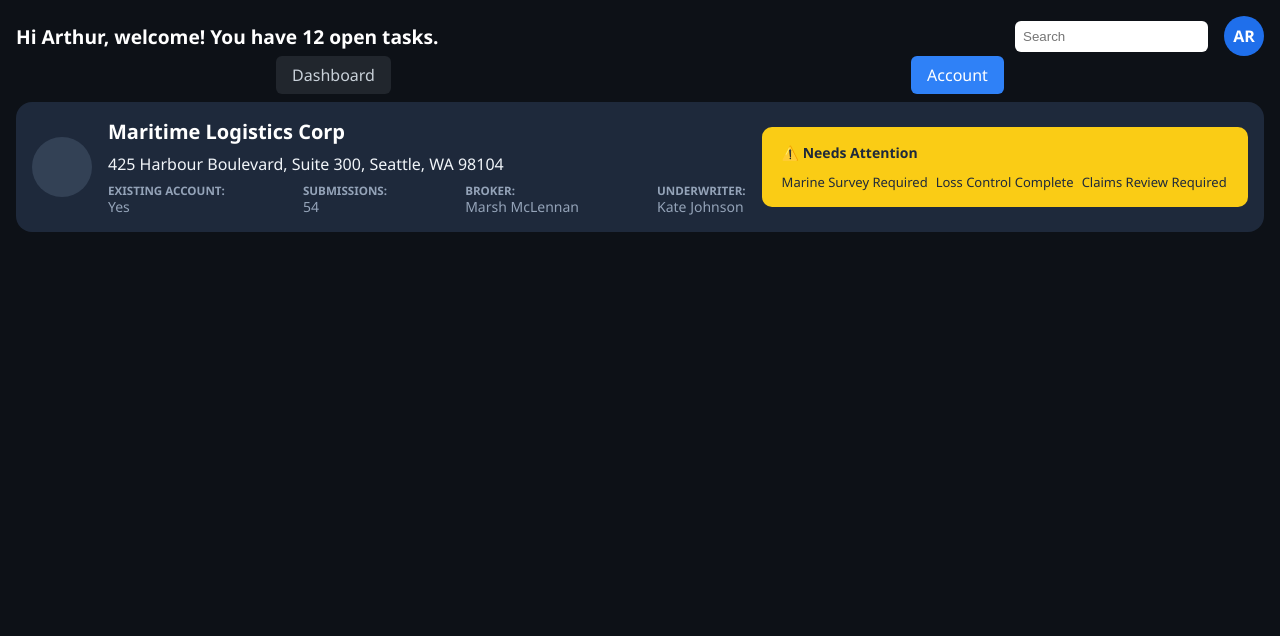
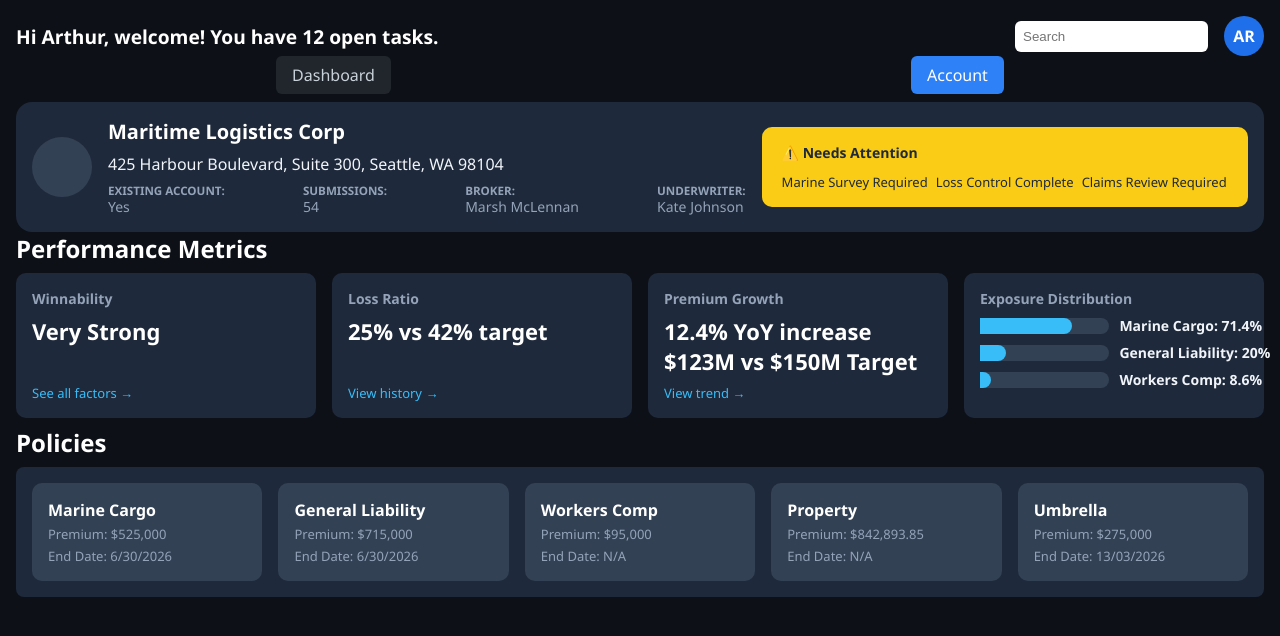
Before and after one commit to Danets/dashboard-angular, an Angular app: page /account in a window 1280 px wide. Shown: the top 636 px of the page. Built offline with nearby package versions, Linux system fonts and the light colour scheme.

Commit message:
Were added PerformanceMetrics and Policies components

```diff
--- a/src/app/core/models/models.ts
+++ b/src/app/core/models/models.ts
@@ -44,7 +44,7 @@ export interface Header {
   needsAttention: string[];
 }
 
-export interface PerformanceMetrics {
+export interface Performance {
   winnability: string;
   lossRatio: string;
   premiumGrowth: string;
--- a/src/app/pages/account/account-data.service.ts
+++ b/src/app/pages/account/account-data.service.ts
@@ -1,13 +1,13 @@
 import { Injectable, signal } from '@angular/core';
 import { HttpClient } from '@angular/common/http';
 import { delay } from 'rxjs';
-import { Header } from '../../core/models/models';
+import { Header, Performance, Policy } from '../../core/models/models';
 
 @Injectable({ providedIn: 'root' })
 export class AccountDataService {
   readonly header = signal<Header | null>(null);
-  readonly performanceMetrics = signal<any>(null);
-  readonly policies = signal<any[]>([]);
+  readonly performanceMetrics = signal<Performance | null>(null);
+  readonly policies = signal<Policy[]>([]);
   readonly status = signal<string[]>([]);
   readonly compliance = signal<string[]>([]);
   readonly winnability = signal<any>(null);
--- a/src/app/pages/account/account.html
+++ /dev/null
@@ -1,3 +0,0 @@
-<div class="account">
-  <app-account-header [header]="accountData.header()!"></app-account-header>
-</div>
--- a/src/app/pages/account/account.ts
+++ b/src/app/pages/account/account.ts
@@ -1,11 +1,21 @@
 import { Component, inject } from '@angular/core';
 import { AccountHeader } from './account-header/account-header';
 import { AccountDataService } from './account-data.service';
+import { PerformanceMetrics } from './performance-metrics/performance-metrics';
+import { Policies } from './policies/policies';
 
 @Component({
   selector: 'app-account',
-  imports: [AccountHeader],
-  templateUrl: './account.html',
+  imports: [AccountHeader, PerformanceMetrics, Policies],
+  template: `
+    <div class="account">
+      <app-account-header [header]="accountData.header()!"></app-account-header>
+      <app-performance-metrics
+        [metrics]="accountData.performanceMetrics()!"
+      ></app-performance-metrics>
+      <app-policies [policies]="accountData.policies()!"></app-policies>
+    </div>
+  `,
   styleUrl: './account.scss',
 })
 export class Account {
--- /dev/null
+++ b/src/app/pages/account/performance-metrics/performance-metrics.scss
@@ -0,0 +1,70 @@
+.performance-metrics {
+  display: grid;
+  grid-template-columns: repeat(auto-fit, minmax(220px, 1fr));
+  gap: 1rem;
+  margin-block: 0.5rem;
+
+  &__card {
+    background-color: #1e293b;
+    padding: 1rem;
+    border-radius: 10px;
+    color: #f1f5f9;
+    display: flex;
+    flex-direction: column;
+    gap: 0.5rem;
+  }
+
+  &__title {
+    font-size: 14px;
+    font-weight: 600;
+    color: #94a3b8;
+    margin: 0;
+  }
+
+  &__value {
+    display: flex;
+    flex-grow: 1;
+    font-size: 22px;
+    font-weight: 700;
+    color: #ffffff;
+  }
+
+  &__link {
+    font-size: 13px;
+    color: #38bdf8;
+    cursor: pointer;
+  }
+
+  &__bars {
+    display: flex;
+    flex-direction: column;
+    gap: 0.5rem;
+  }
+
+  &__bar {
+    display: flex;
+    justify-content: space-between;
+    align-items: center;
+    width: 100%;
+  }
+
+  &__bar-label {
+    font-size: 14px;
+    color: #f1f5f9;
+    width: 48%;
+    white-space: nowrap;
+  }
+
+  &__bar-track {
+    background-color: #334155;
+    border-radius: 0 0.5rem 0.5rem 0;
+    height: 16px;
+    width: 48%;
+  }
+
+  &__bar-fill {
+    background-color: #38bdf8;
+    height: 100%;
+    border-radius: 0 0.5rem 0.5rem 0;
+  }
+}
--- /dev/null
+++ b/src/app/pages/account/performance-metrics/performance-metrics.ts
@@ -0,0 +1,64 @@
+import { Component, input } from '@angular/core';
+import { Performance } from '../../../core/models/models';
+
+@Component({
+  selector: 'app-performance-metrics',
+  styleUrl: './performance-metrics.scss',
+  template: `
+    @if (metrics()) {
+    <h2 class="performance-metrics__headline">Performance Metrics</h2>
+
+    <section class="performance-metrics">
+      <!-- Winnability -->
+      <div class="performance-metrics__card">
+        <h4 class="performance-metrics__title">Winnability</h4>
+        <p class="performance-metrics__value">
+          {{ metrics().winnability }}
+        </p>
+        <a class="performance-metrics__link" href="#">See all factors →</a>
+      </div>
+
+      <!-- Loss Ratio -->
+      <div class="performance-metrics__card">
+        <h4 class="performance-metrics__title">Loss Ratio</h4>
+        <p class="performance-metrics__value">
+          {{ metrics().lossRatio }}
+        </p>
+        <a class="performance-metrics__link" href="#">View history →</a>
+      </div>
+
+      <!-- Premium Growth -->
+      <div class="performance-metrics__card">
+        <h4 class="performance-metrics__title">Premium Growth</h4>
+        <p class="performance-metrics__value">
+          {{ metrics().premiumGrowth }}
+        </p>
+        <a class="performance-metrics__link" href="#">View trend →</a>
+      </div>
+
+      <!-- Exposure Distribution -->
+      <div class="performance-metrics__card">
+        <h4 class="performance-metrics__title">Exposure Distribution</h4>
+        <div class="performance-metrics__bars">
+          @for (item of metrics().exposure; track item.label) {
+          <div class="performance-metrics__bar">
+            <div class="performance-metrics__bar-track">
+              <div
+                class="performance-metrics__bar-fill"
+                [style.width.%]="item.value"
+              ></div>
+            </div>
+            <h5 class="performance-metrics__bar-label">
+              {{ item.label }}: {{ item.value }}%
+            </h5>
+          </div>
+          }
+        </div>
+      </div>
+    </section>
+    }
+  `,
+})
+export class PerformanceMetrics {
+  readonly metrics = input.required<Performance>();
+}
--- /dev/null
+++ b/src/app/pages/account/policies/policies.scss
@@ -0,0 +1,40 @@
+.policies {
+  display: flex;
+  flex-wrap: wrap;
+  gap: 1rem;
+  background-color: #1e293b;
+  padding: 1rem;
+  border-radius: 0.5rem;
+  margin-block-start: 0.5rem;
+
+  &__card {
+    background-color: #334155;
+    color: #f1f5f9;
+    padding: 1rem;
+    border-radius: 10px;
+    min-width: 160px;
+    display: flex;
+    flex-direction: column;
+    flex: 1 1 160px;
+
+    gap: 0.25rem;
+    transition: background-color 0.3s ease;
+
+    &:hover {
+      background-color: #487fcc;
+    }
+  }
+
+  &__type {
+    font-size: 16px;
+    font-weight: 600;
+    color: #ffffff;
+    margin: 0;
+  }
+
+  &__premium,
+  &__et-date {
+    font-size: 13px;
+    color: #94a3b8;
+  }
+}
--- /dev/null
+++ b/src/app/pages/account/policies/policies.ts
@@ -0,0 +1,26 @@
+import { Component, input } from '@angular/core';
+import { Policy } from '../../../core/models/models';
+
+@Component({
+  selector: 'app-policies',
+  styleUrl: './policies.scss',
+  template: `
+    <h2 class="policies__headline">Policies</h2>
+    @if (policies().length) {
+    <section class="policies">
+      @for (policy of policies(); track policy.type) {
+      <div class="policies__card">
+        <h4 class="policies__type">{{ policy.type }}</h4>
+        <div class="policies__premium">Premium: {{ policy.premium }}</div>
+        <div class="policies__et-date">
+          End Date: {{ policy.etDate !== '—' ? policy.etDate : 'N/A' }}
+        </div>
+      </div>
+      }
+    </section>
+    }
+  `,
+})
+export class Policies {
+  readonly policies = input.required<Policy[]>();
+}
--- a/src/app/pages/dashboard/dashboard-data.ts
+++ b/src/app/pages/dashboard/dashboard-data.service.ts
@@ -5,7 +5,7 @@ import { delay } from 'rxjs/operators';
 @Injectable({
   providedIn: 'root',
 })
-export class DashboardData {
+export class DashboardDataService {
   readonly portfolioGoals = signal([]);
   readonly quickActions = signal([]);
   readonly marketIntel = signal([]);
--- a/src/app/pages/dashboard/dashboard.ts
+++ b/src/app/pages/dashboard/dashboard.ts
@@ -4,7 +4,7 @@ import { Accounts } from './accounts/accounts';
 import { PortfolioGoals } from './portfolio-goals/portfolio-goals';
 import { QuickActions } from './quick-actions/quick-actions';
 import { MarketIntel } from './market-intel/market-intel';
-import { DashboardData } from './dashboard-data';
+import { DashboardDataService } from './dashboard-data.service';
 
 @Component({
   selector: 'app-dashboard',
@@ -13,5 +13,5 @@ import { DashboardData } from './dashboard-data';
   styleUrl: './dashboard.scss',
 })
 export class Dashboard {
-  dataService = inject(DashboardData);
+  dataService = inject(DashboardDataService);
 }
```
